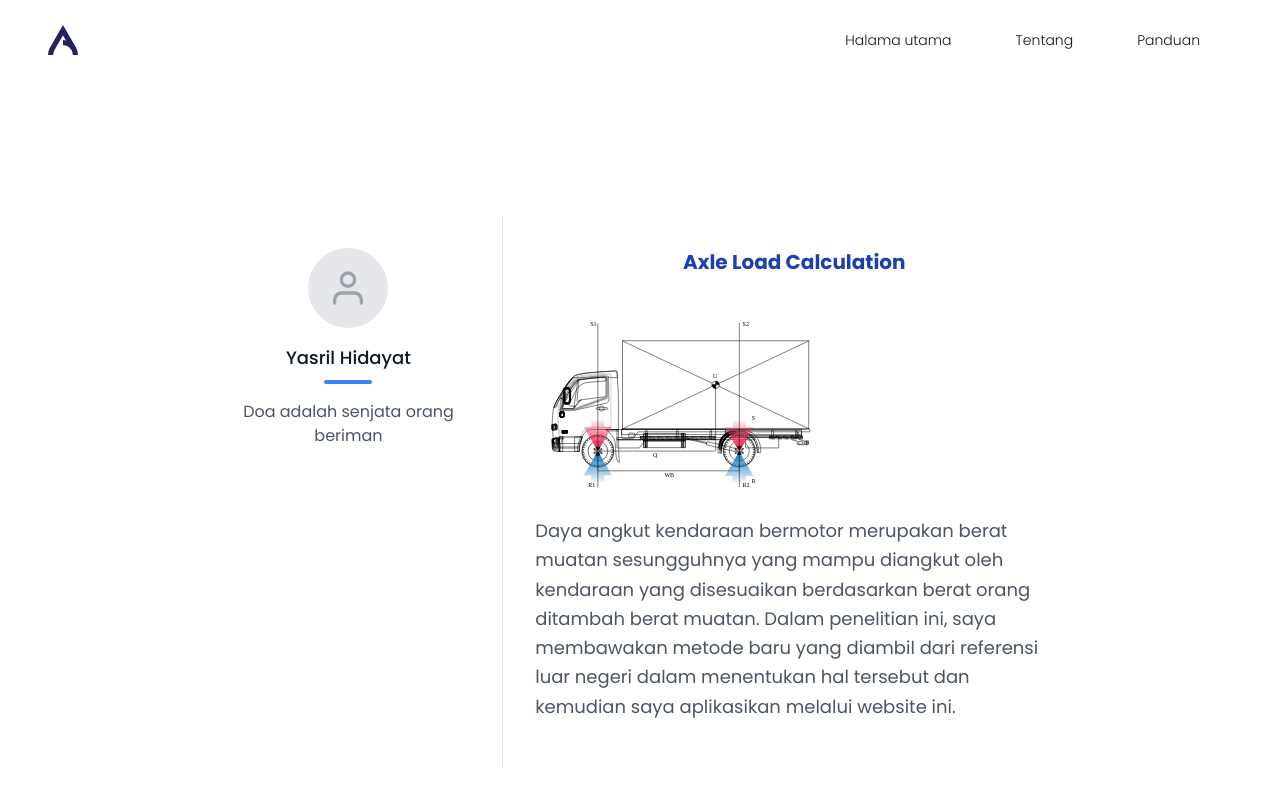
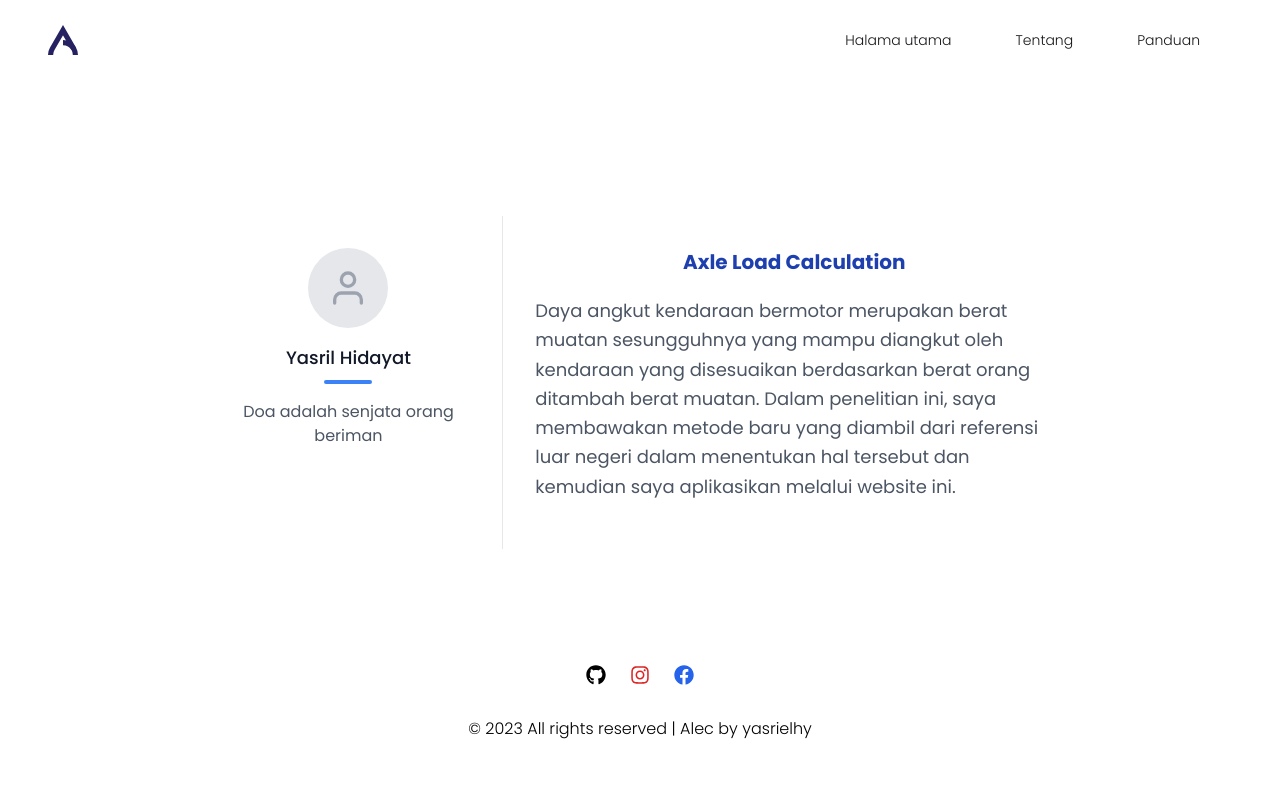
Before and after one commit to yasrielhy/alec, a Next.js app: page /about in a window 1280 px wide. Shown: the top 800 px of the page. Built offline with nearby package versions, Linux system fonts and the light colour scheme.

Commit message:
perbaikan rumus

```diff
--- a/components/result.js
+++ b/components/result.js
@@ -179,7 +179,7 @@ const ResultContextProvider = ({ children }) => {
       if (heaviestAxisLoadValue() <= 8000 && complementary.length <= 12000) {
         return 2;
       }
-      if (heaviestAxisLoadValue() <= 10000 && complementary.length <= 13000) {
+      if (heaviestAxisLoadValue() <= 10000 && complementary.length <= 18000) {
         return 1;
       }
     };
--- a/pages/about.js
+++ b/pages/about.js
@@ -24,7 +24,6 @@ export default function About() {
               </div>
               <div class="sm:w-2/3 sm:pl-8 sm:py-8 sm:border-l border-gray-200 sm:border-t-0 border-t mt-4 pt-4 sm:mt-0 text-center sm:text-left">
               <p className="text-2xl font-bold text-blue-800 lg:text-xl mb-5 text-center">Axle Load Calculation</p>
-              <Image src="/img/simulation_truck.svg" className="mb-5" width={300} height={200} />
                 <p class="leading-relaxed text-lg mb-4">Daya angkut kendaraan bermotor merupakan berat muatan sesungguhnya yang mampu diangkut oleh kendaraan yang disesuaikan berdasarkan berat orang ditambah berat muatan. Dalam penelitian ini, saya membawakan metode baru yang diambil dari referensi luar negeri dalam menentukan hal tersebut dan kemudian saya aplikasikan melalui website ini.</p>
               </div>
             </div>
```
